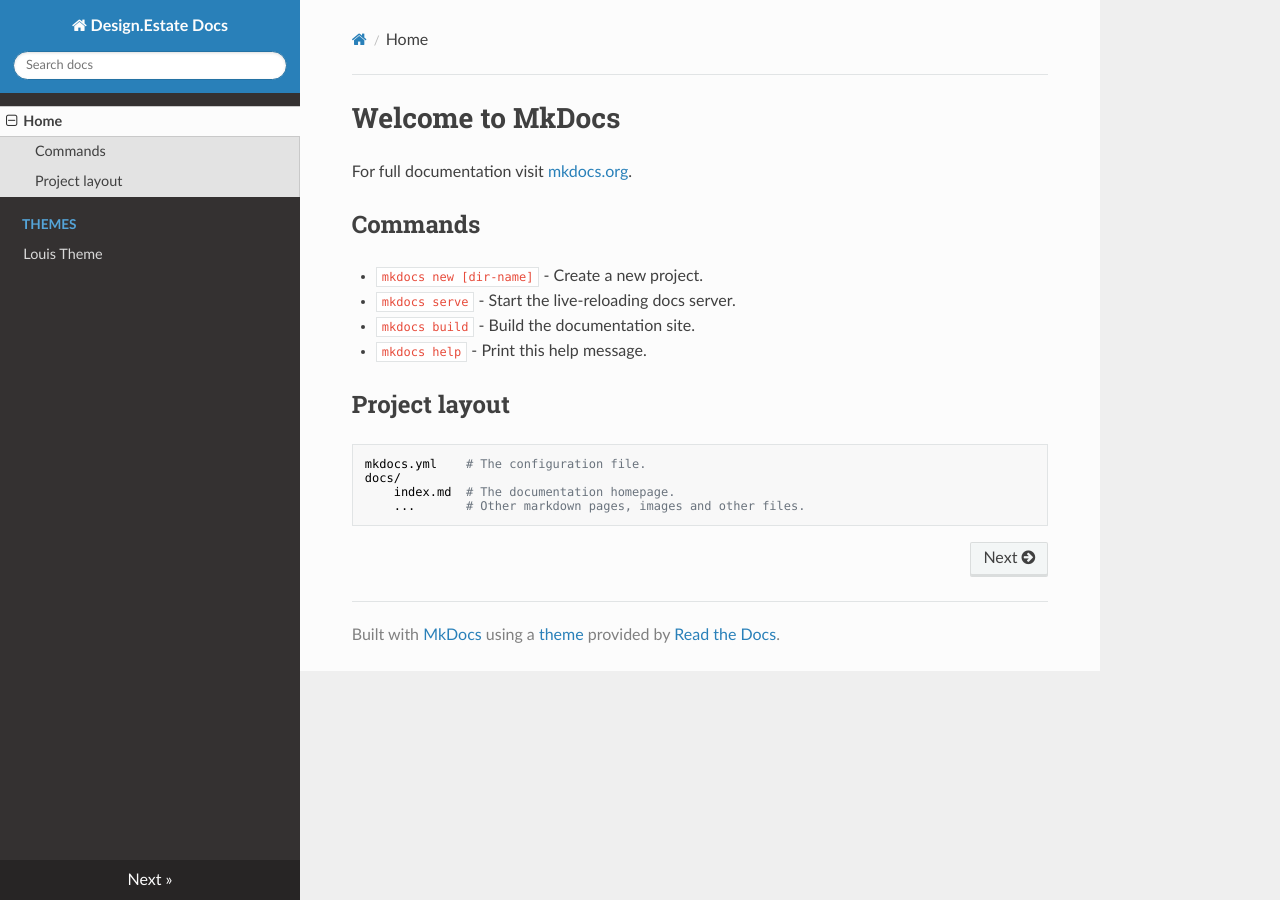
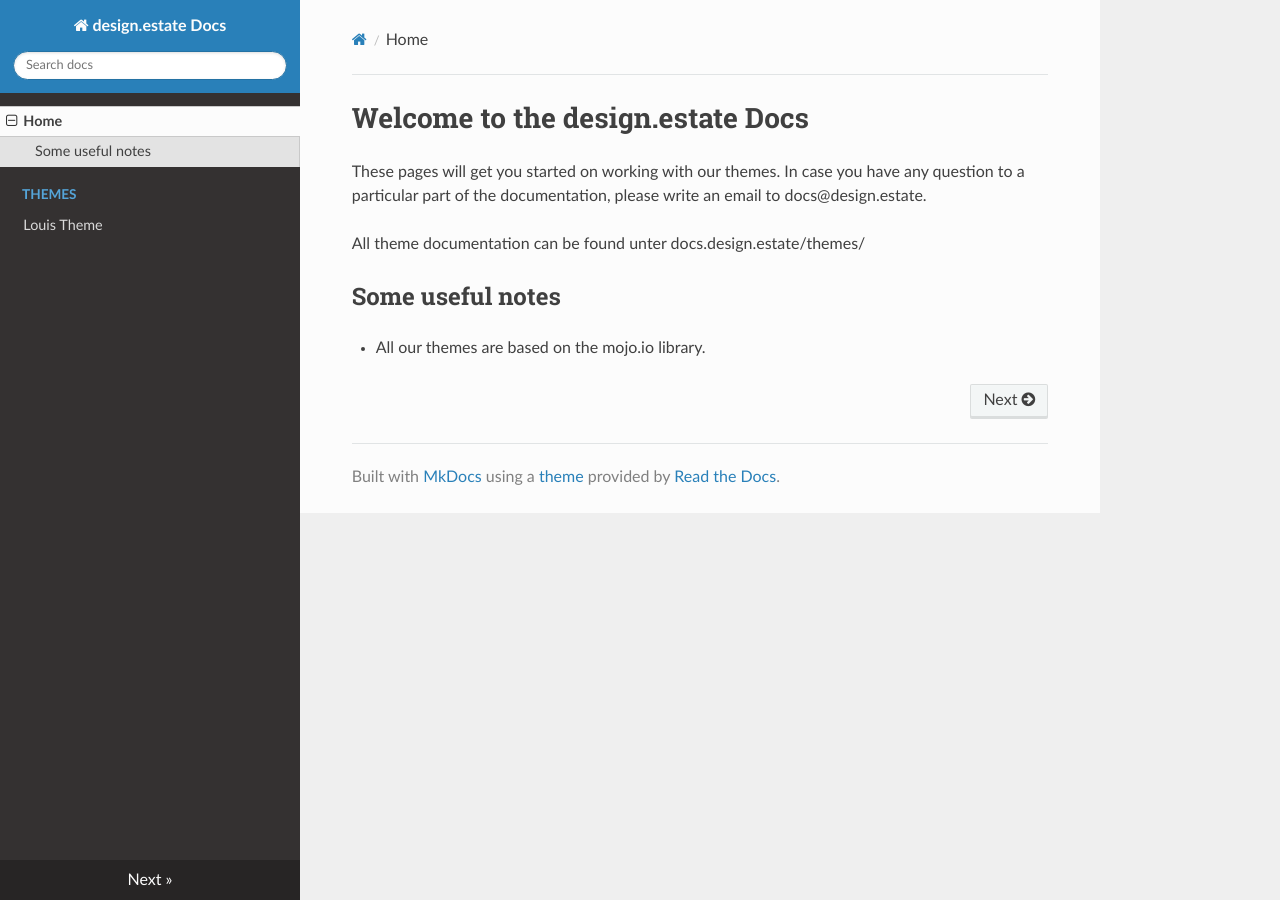
Before and after one commit to designestate/designestate-docs, an MkDocs documentation site: the page built from docs/index.md, in a window 1280 px wide. Built offline with MkDocs 1.6.1, drawn with Linux system fonts in a browser that asks for light colours; nearby versions of some CDN libraries; old or Windows-style settings are respelled for this version of MkDocs.

Commit message:
update docs

```diff
--- a/docs/index.md
+++ b/docs/index.md
@@ -1,17 +1,10 @@
-# Welcome to MkDocs
+# Welcome to the design.estate Docs
 
-For full documentation visit [mkdocs.org](http://mkdocs.org).
+These pages will get you started on working with our themes.
+In case you have any question to a particular part of the documentation, please write an email to docs@design.estate.
 
-## Commands
+All theme documentation can be found unter docs.design.estate/themes/
 
-* `mkdocs new [dir-name]` - Create a new project.
-* `mkdocs serve` - Start the live-reloading docs server.
-* `mkdocs build` - Build the documentation site.
-* `mkdocs help` - Print this help message.
+## Some useful notes
 
-## Project layout
-
-    mkdocs.yml    # The configuration file.
-    docs/
-        index.md  # The documentation homepage.
-        ...       # Other markdown pages, images and other files.
+* All our themes are based on the mojo.io library.
--- a/mkdocs.yml
+++ b/mkdocs.yml
@@ -1,4 +1,4 @@
-site_name: Design.Estate Docs
+site_name: design.estate Docs
 pages:
 - Home: 'index.md'
 - Themes:
```
Also changed, not shown: site/index.html, site/mkdocs/search_index.json, site/search.html, site/sitemap.xml, site/themes/louis/index.html, 1 other file.
